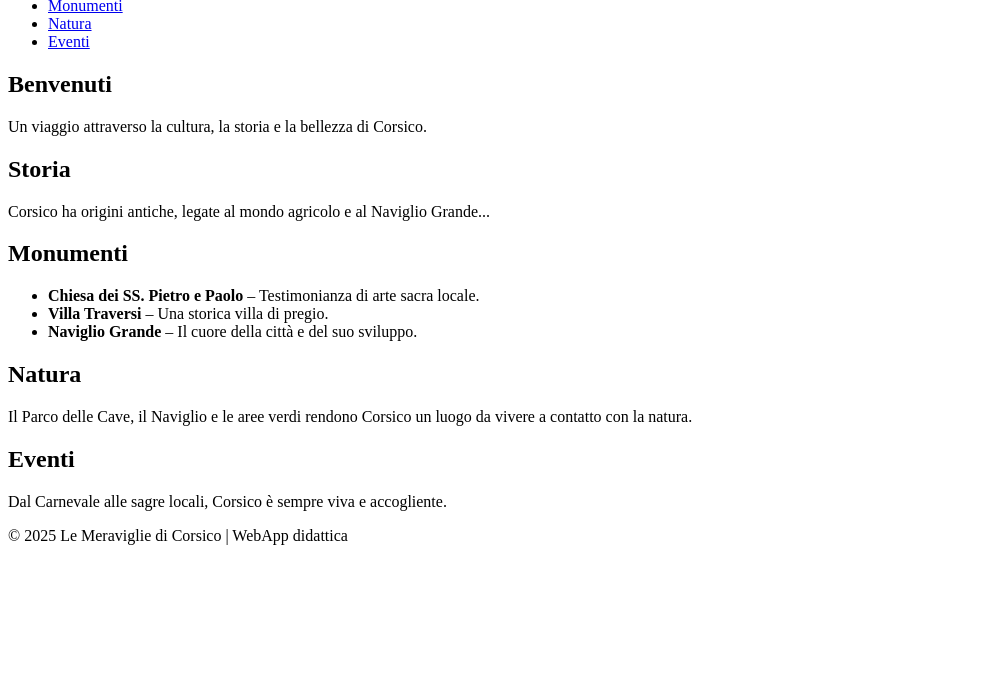
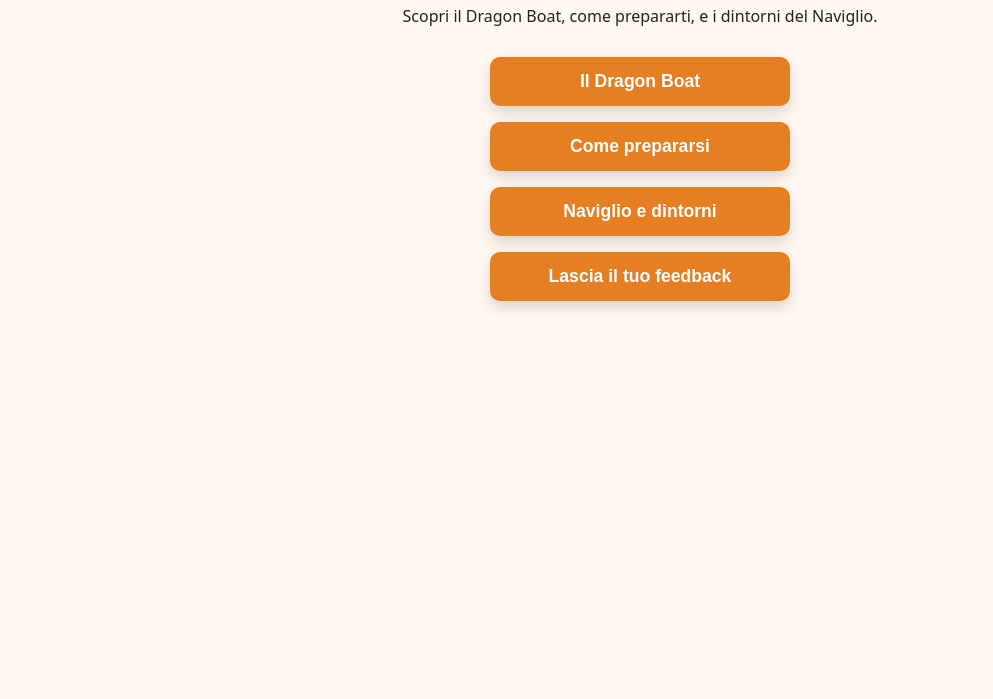
Before and after one commit to animatoredigitalecavmar/CorsoAI101112, a plain HTML site: page index.html in a window 1280 px wide. Shown: the part 101-800 px from the top of the page, without its empty margins (0-993 px from the left). Drawn offline with Linux system fonts and the light colour scheme.

Commit message:
Update index.html

```diff
--- a/index.html
+++ b/index.html
@@ -1,58 +1,57 @@
-<!DOCTYPE html>
+<!doctype html>
 <html lang="it">
 <head>
-  <meta charset="UTF-8">
-  <meta name="viewport" content="width=device-width, initial-scale=1.0">
-  <title>Le Meraviglie di Corsico</title>
-  <meta name="description" content="Scopri le meraviglie storiche, artistiche e naturali di Corsico.">
-  <link rel="stylesheet" href="styles.css">
+  <meta charset="utf-8" />
+  <meta name="viewport" content="width=device-width,initial-scale=1" />
+  <title>Dragon Boat — Accoglienza</title>
+  <style>
+    body{margin:0;font-family:system-ui, sans-serif;background:#fff8f0;color:#222;text-align:center;padding:20px}
+    header{margin-bottom:30px}
+    h1{color:#d35400}
+    .menu{display:flex;flex-direction:column;gap:16px;max-width:300px;margin:0 auto}
+    .btn{background:#e67e22;color:white;border:none;padding:14px;border-radius:10px;font-size:1.1rem;font-weight:600;cursor:pointer;box-shadow:0 6px 14px rgba(0,0,0,0.15);transition:transform 0.2s}
+    .btn:hover{transform:translateY(-2px);}
+    audio{margin-top:12px;width:100%}
+    .section{margin:30px auto;max-width:500px;padding:20px;background:white;border-radius:12px;box-shadow:0 6px 18px rgba(0,0,0,0.1);}
+    .hidden{display:none}
+  </style>
 </head>
 <body>
   <header>
-    <h1>Le Meraviglie di Corsico</h1>
-    <nav>
-      <ul>
-        <li><a href="#storia">Storia</a></li>
-        <li><a href="#monumenti">Monumenti</a></li>
-        <li><a href="#natura">Natura</a></li>
-        <li><a href="#eventi">Eventi</a></li>
-      </ul>
-    </nav>
+    <h1>Benvenuti — Dragon Boat Experience</h1>
+    <p>Scopri il Dragon Boat, come prepararti, e i dintorni del Naviglio.</p>
   </header>
 
-  <main>
-    <section id="intro">
-      <h2>Benvenuti</h2>
-      <p>Un viaggio attraverso la cultura, la storia e la bellezza di Corsico.</p>
-    </section>
+  <nav class="menu">
+    <button class="btn" onclick="showSection('dragon')">Il Dragon Boat</button>
+    <button class="btn" onclick="showSection('prepare')">Come prepararsi</button>
+    <button class="btn" onclick="showSection('naviglio')">Naviglio e dintorni</button>
+    <button class="btn" onclick="window.location.href='https://forms.gle/tuo-link-feedback'">Lascia il tuo feedback</button>
+  </nav>
 
-    <section id="storia">
-      <h2>Storia</h2>
-      <p>Corsico ha origini antiche, legate al mondo agricolo e al Naviglio Grande...</p>
-    </section>
+  <div id="dragon" class="section hidden">
+    <h2>Il Dragon Boat</h2>
+    <p>Clicca play per ascoltare la spiegazione:</p>
+    <audio controls src="audio/dragon_boat.mp3"></audio>
+  </div>
 
-    <section id="monumenti">
-      <h2>Monumenti</h2>
-      <ul>
-        <li><strong>Chiesa dei SS. Pietro e Paolo</strong> – Testimonianza di arte sacra locale.</li>
-        <li><strong>Villa Traversi</strong> – Una storica villa di pregio.</li>
-        <li><strong>Naviglio Grande</strong> – Il cuore della città e del suo sviluppo.</li>
-      </ul>
-    </section>
+  <div id="prepare" class="section hidden">
+    <h2>Come prepararsi</h2>
+    <p>Clicca play per ascoltare la spiegazione:</p>
+    <audio controls src="audio/prepararsi.mp3"></audio>
+  </div>
 
-    <section id="natura">
-      <h2>Natura</h2>
-      <p>Il Parco delle Cave, il Naviglio e le aree verdi rendono Corsico un luogo da vivere a contatto con la natura.</p>
-    </section>
+  <div id="naviglio" class="section hidden">
+    <h2>Naviglio e dintorni</h2>
+    <p>Clicca play per ascoltare la spiegazione:</p>
+    <audio controls src="audio/naviglio.mp3"></audio>
+  </div>
 
-    <section id="eventi">
-      <h2>Eventi</h2>
-      <p>Dal Carnevale alle sagre locali, Corsico è sempre viva e accogliente.</p>
-    </section>
-  </main>
-
-  <footer>
-    <p>&copy; 2025 Le Meraviglie di Corsico | WebApp didattica</p>
-  </footer>
+  <script>
+    function showSection(id){
+      document.querySelectorAll('.section').forEach(sec=>sec.classList.add('hidden'));
+      document.getElementById(id).classList.remove('hidden');
+    }
+  </script>
 </body>
 </html>
```
